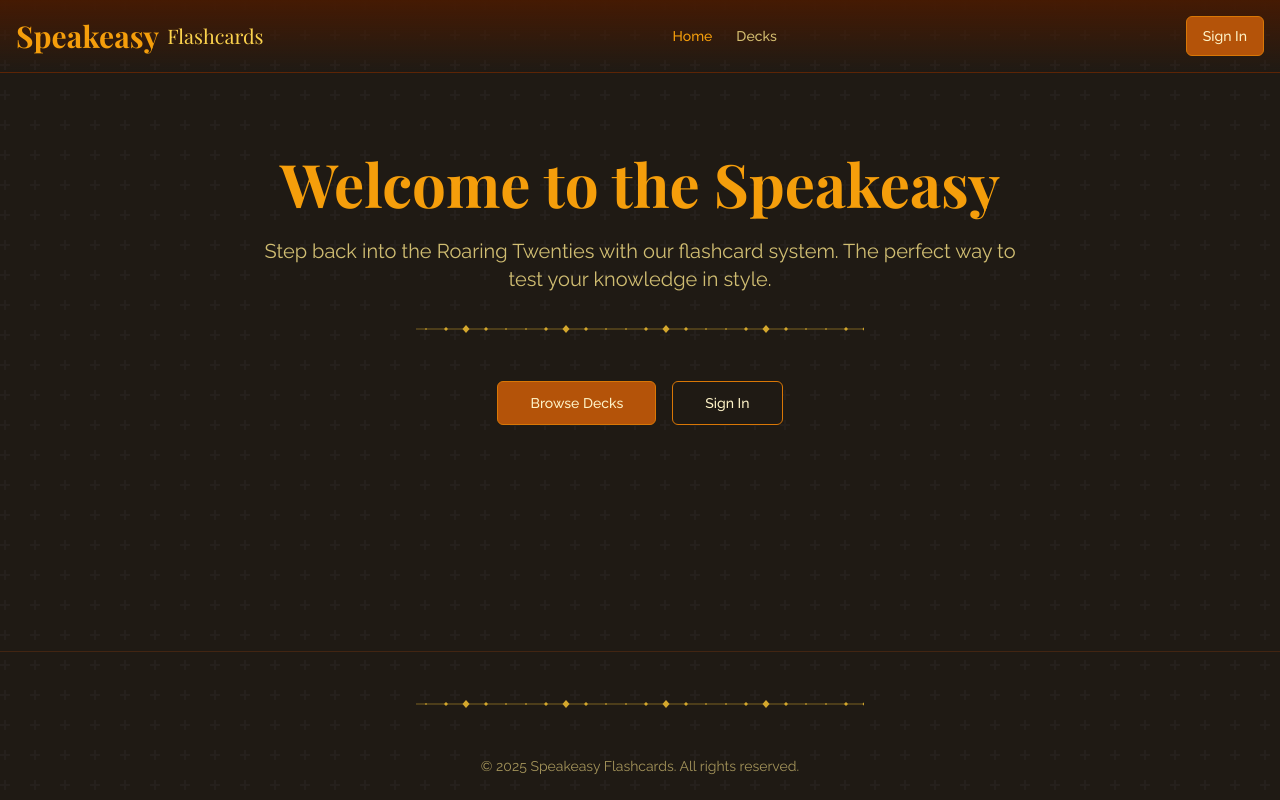
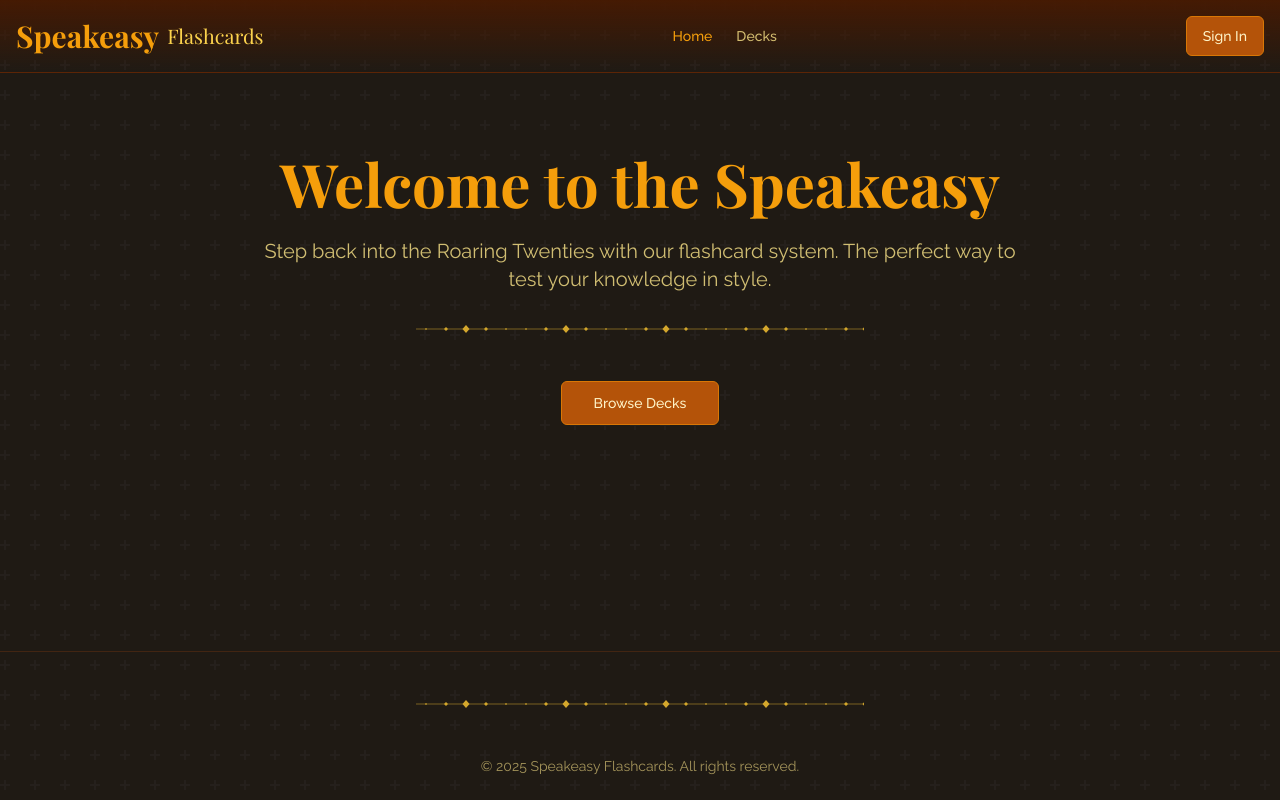
Before and after one commit to mammone70/speakeasy-flashcards, a Next.js app: page / in a window 1280 px wide. Built offline with nearby package versions, Linux system fonts and the light colour scheme; no server answers.

Commit message:
Remove sign in button from hero section

```diff
--- a/app/auth/callback/route.ts
+++ b/app/auth/callback/route.ts
@@ -12,11 +12,9 @@ export async function GET(request: Request) {
     next = '/'
   }
 
-  console.log('code', code)
   if (code) {
     const supabase = await createClient()
     const { error } = await supabase.auth.exchangeCodeForSession(code)
-    console.log('error', error)
     if (!error) {
       const forwardedHost = request.headers.get('x-forwarded-host') // original origin before load balancer
       const isLocalEnv = process.env.NODE_ENV === 'development'
--- a/app/page.tsx
+++ b/app/page.tsx
@@ -2,9 +2,7 @@ import Link from "next/link"
 import { Header } from "@/components/layout/header"
 import { Footer } from "@/components/layout/footer"
 import { Button } from "@/components/ui/button"
-import { Card, CardContent, CardDescription, CardFooter, CardHeader, CardTitle } from "@/components/ui/card"
 import { MotionWrapper } from "@/components/ui/motion-wrapper"
-import { DecksDAO } from "@/lib/dao"
 
 export default async function Home() {
 
@@ -35,7 +33,7 @@ export default async function Home() {
                       <Link href="/decks">Browse Decks</Link>
                     </Button>
                   </MotionWrapper>
-                  <MotionWrapper whileHover={{ scale: 1.05 }} whileTap={{ scale: 0.95 }}>
+                  {/* <MotionWrapper whileHover={{ scale: 1.05 }} whileTap={{ scale: 0.95 }}>
                     <Button
                       asChild
                       variant="outline"
@@ -44,7 +42,7 @@ export default async function Home() {
                     >
                       <Link href="/login">Sign In</Link>
                     </Button>
-                  </MotionWrapper>
+                  </MotionWrapper> */}
                 </div>
               </div>
             </MotionWrapper>
--- a/components/auth/sign-in-button.tsx
+++ b/components/auth/sign-in-button.tsx
@@ -11,7 +11,6 @@ export function SignInButton() {
 
   const [isLoading, setIsLoading] = useState(false)
   const supabase = createClient()
-  const { user } = useAuthStore()
 
 
   const handleSignInWithSlack = async () => {
```
